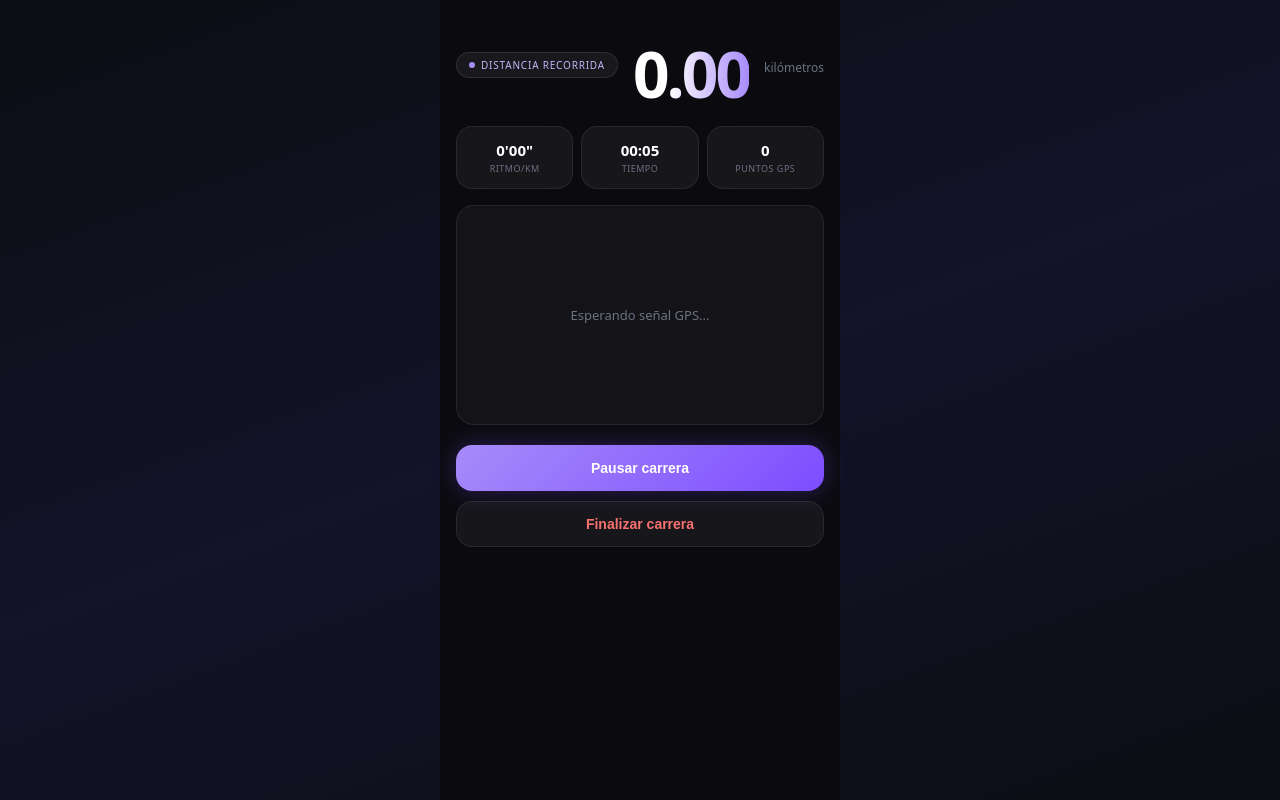
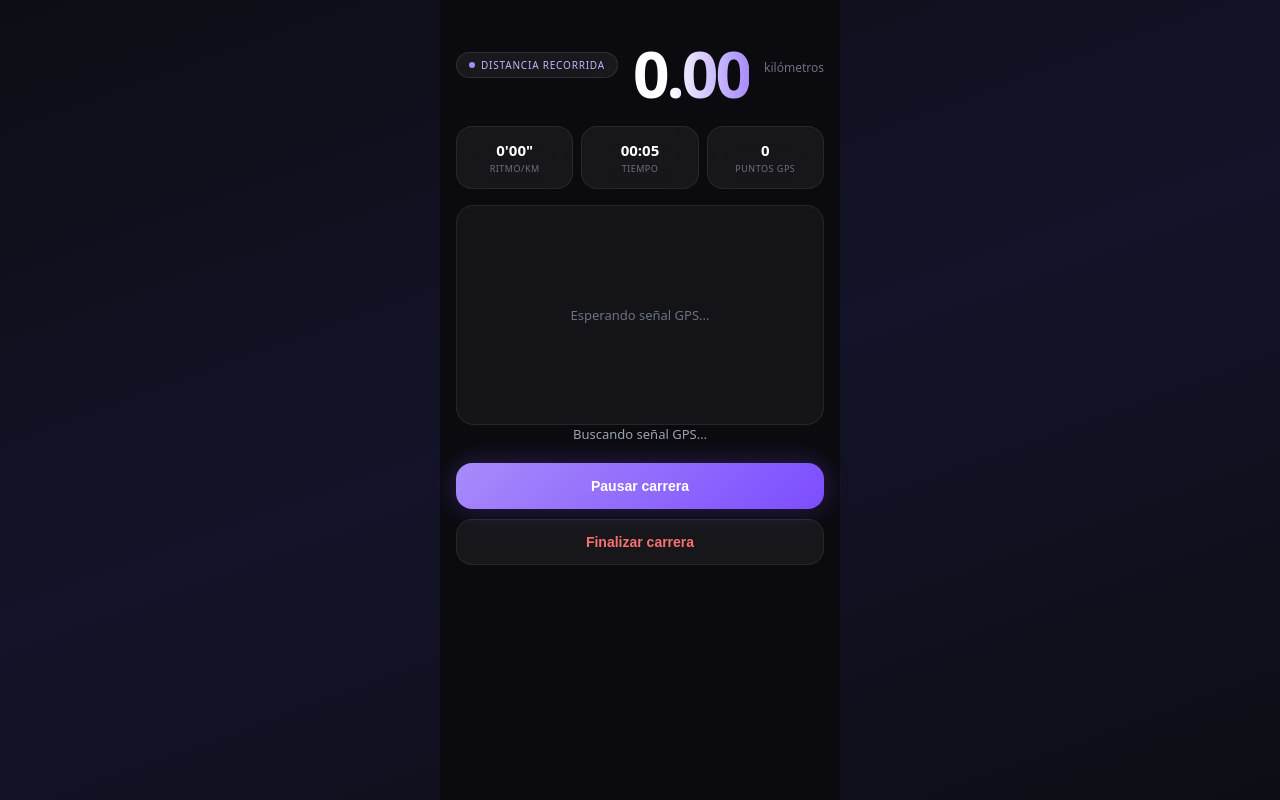
Before and after one commit to Sergiofer1994/Zancada, a React (Vite) app: page /run in a window 1280 px wide. Built offline with nearby package versions, Linux system fonts and the light colour scheme; no server answers.

Commit message:
feat: pass userId to nearby routes queries and improve GPS status handling

```diff
--- a/src/pages/Routes/RoutesList.jsx
+++ b/src/pages/Routes/RoutesList.jsx
@@ -56,8 +56,9 @@ function RoutesList() {
     try {
       const position = await getCurrentPosition()
       const { latitude, longitude } = position.coords
+      const separator = endpoint.includes('?') ? '&' : '?'
       const response = await apiClient(
-        `${endpoint}?latitude=${latitude}&longitude=${longitude}&radiusKm=${NEARBY_RADIUS_KM}`
+        `${endpoint}${separator}latitude=${latitude}&longitude=${longitude}&radiusKm=${NEARBY_RADIUS_KM}`
       )
 
       if (!response.ok) {
@@ -82,7 +83,7 @@ function RoutesList() {
   }
 
   const showDiscover = () => {
-    loadNearbyRoutes('/api/routes/nearby', VIEW_DISCOVER)
+    loadNearbyRoutes(`/api/routes/nearby?userId=${user.id}`, VIEW_DISCOVER)
   }
 
   if (!user) {
--- a/src/pages/Run/Run.css
+++ b/src/pages/Run/Run.css
@@ -142,3 +142,8 @@ main {
   outline: 3px solid #A78BFA;
   outline-offset: 2px;
 }
+
+.gps-status {
+  color: #9ca3af;
+  text-align: center;
+}
--- a/src/pages/Run/Run.jsx
+++ b/src/pages/Run/Run.jsx
@@ -2,12 +2,16 @@ import { useState, useEffect } from 'react'
 import { useNavigate } from 'react-router-dom'
 import RouteMap from '../RouteMap/RouteMap.jsx'
 import './Run.css'
+
+const ACCURACY_THRESHOLD_METERS = 50
+const MIN_SEGMENT_KM = 0.01
 
 function Run() {
   const [seconds, setSeconds] = useState(0)
   const [isRunning, setIsRunning] = useState(true)
   const [positions, setPositions] = useState([])
   const [distance, setDistance] = useState(0)
+  const [gpsStatus, setGpsStatus] = useState('searching')
   const [gpsError, setGpsError] = useState('')
   const navigate = useNavigate()
 
@@ -25,13 +29,15 @@ function Run() {
 
   useEffect(() => {
     if (!navigator.geolocation) {
+      setGpsStatus('error')
       setGpsError('Tu navegador no soporta geolocalización')
       return
     }
 
     const watchId = navigator.geolocation.watchPosition(
       (position) => {
-        if (position.coords.accuracy > 50) {
+        if (position.coords.accuracy > ACCURACY_THRESHOLD_METERS) {
+          setGpsStatus('searching')
           return
         }
 
@@ -48,20 +54,29 @@ function Run() {
           const lastPoint = prev[prev.length - 1]
           const distanceFromLast = calculateDistance(lastPoint, newPoint)
 
-          if (distanceFromLast < 0.01) {
+          if (distanceFromLast < MIN_SEGMENT_KM) {
             return prev
           }
 
           return [...prev, newPoint]
         })
+        setGpsStatus('active')
         setGpsError('')
       },
-      () => {
-        setGpsError('No se pudo acceder a tu ubicación')
+      (error) => {
+        if (error.code === error.PERMISSION_DENIED) {
+          setGpsStatus('error')
+          setGpsError('Permiso de ubicación denegado. Actívalo en los ajustes para registrar tu carrera.')
+          return
+        }
+
+        setGpsStatus('error')
+        setGpsError('No se pudo obtener tu ubicación. Asegúrate de estar al aire libre.')
       },
       {
         enableHighAccuracy: true,
         maximumAge: 0,
+        timeout: 15000,
       }
     )
 
@@ -150,6 +165,10 @@ function Run() {
 
       <RouteMap positions={positions} />
 
+      {gpsStatus === 'searching' && !gpsError && (
+        <p className="gps-status" role="status">Buscando señal GPS…</p>
+      )}
+
       {gpsError && (
         <p className="gps-error" role="alert">{gpsError}</p>
       )}
```
